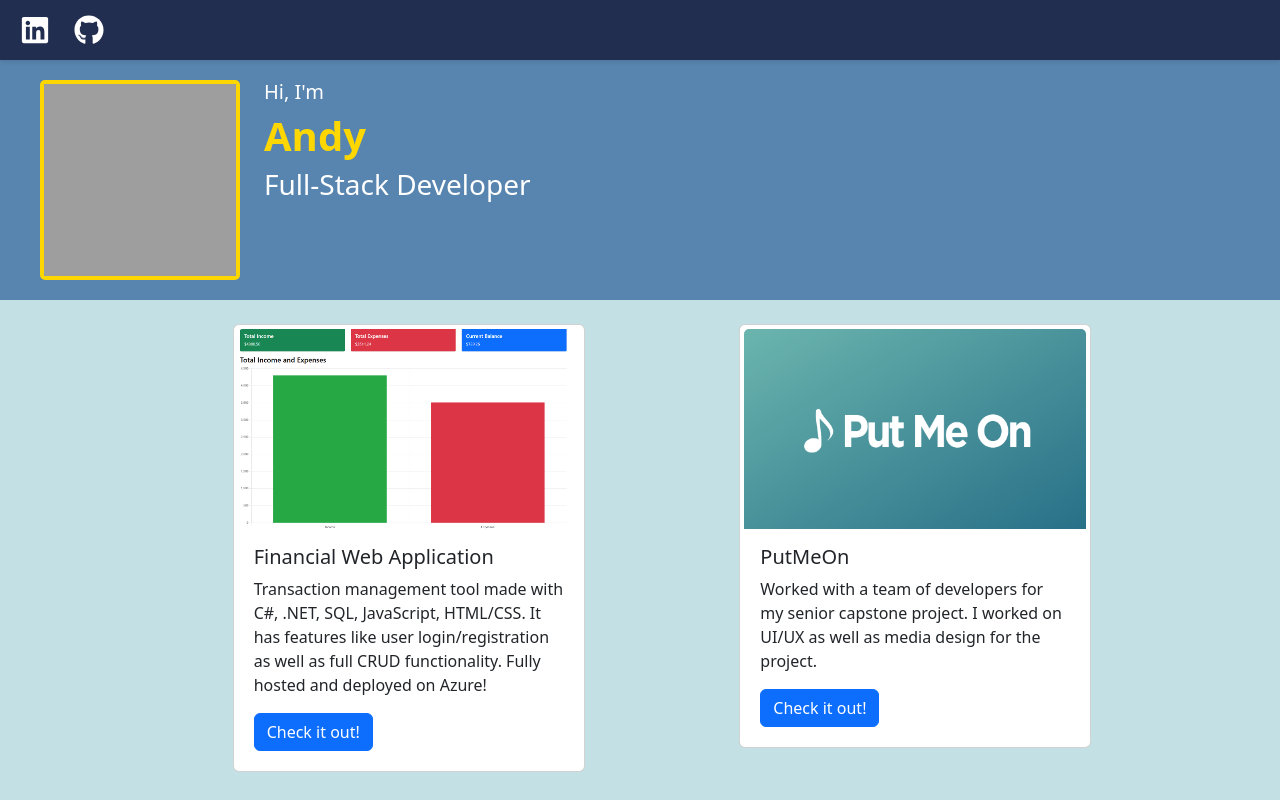
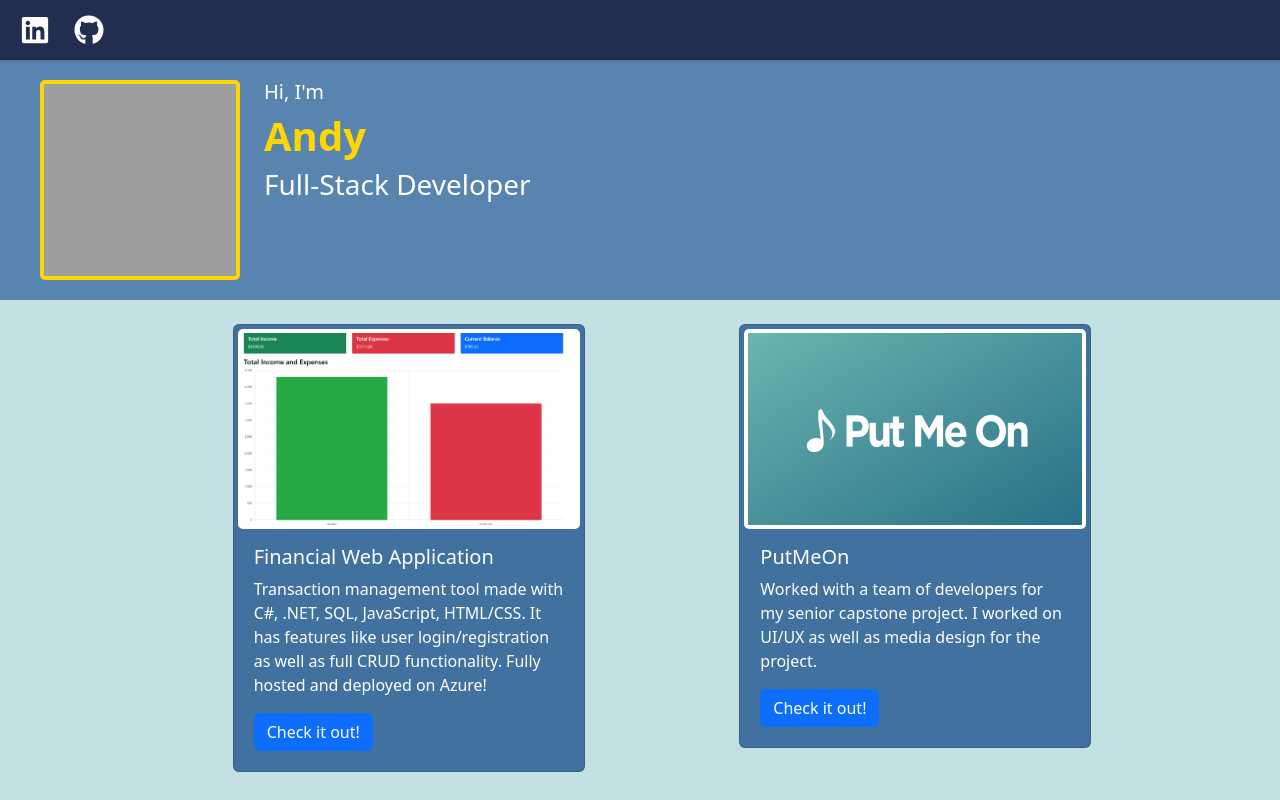
Before and after one commit to aesmith573/Portfolio, a React (Vite) app: page / in a window 1280 px wide. Built offline with nearby package versions, Linux system fonts and the light colour scheme; grey boxes are pictures that could not be loaded.

Commit message:
Card styling

```diff
--- a/src/index.css
+++ b/src/index.css
@@ -38,4 +38,11 @@ body {
 .card-img-top {
   height: 200px;
   object-fit: cover;
+  border: 4px solid white;
+  border-radius: 5px;
 }
+
+.card {
+  background-color: var(--text-color);
+  color: white;
+}
```
